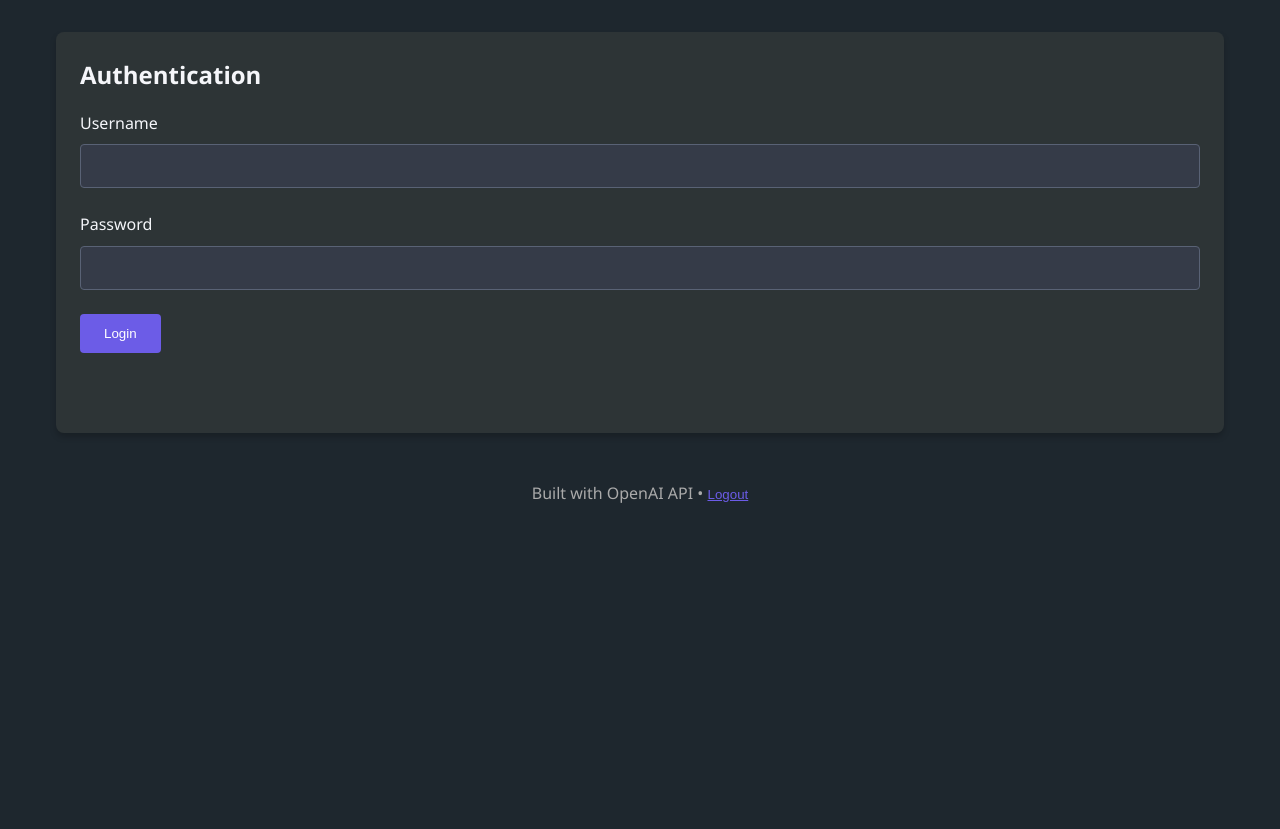
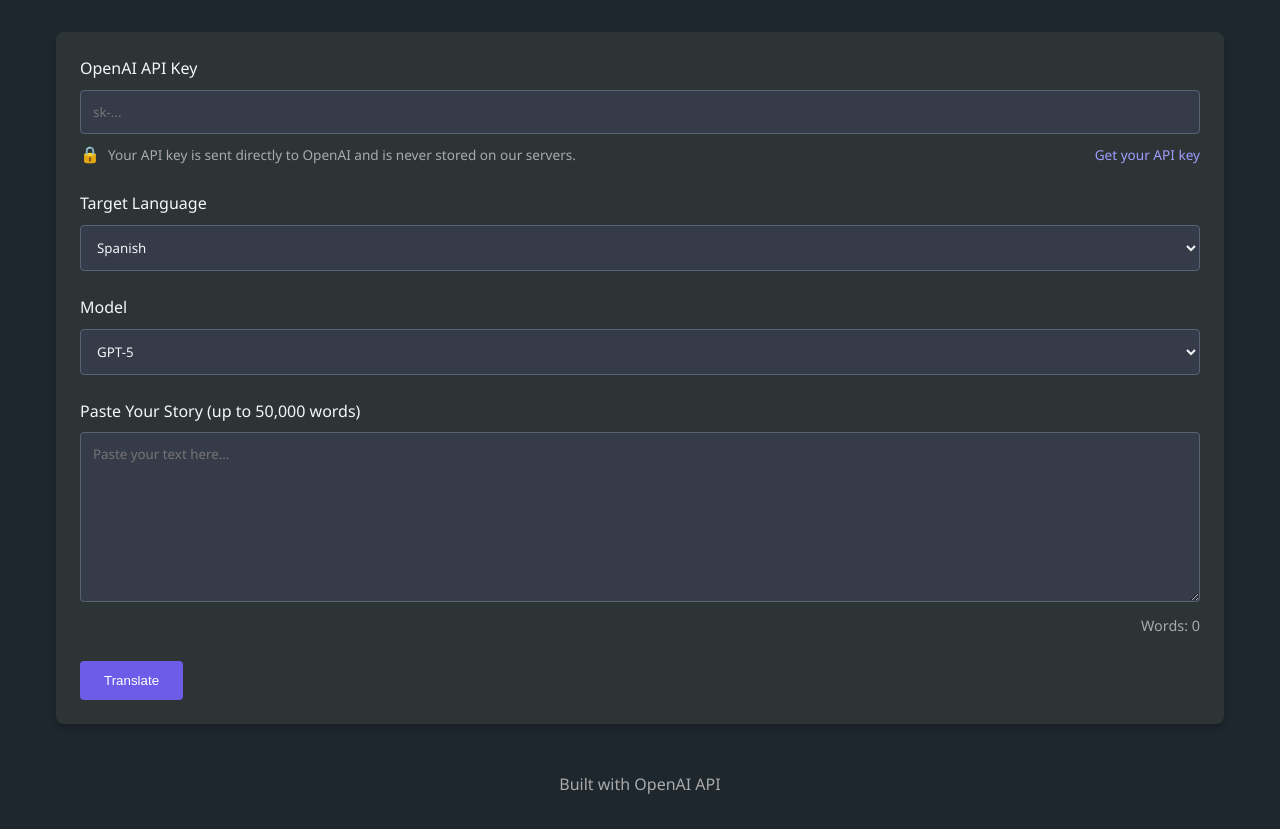
Before and after one commit to philveet/storytranslator, a Flask app: page / in a window 1280 px wide. Shown: the part 115-944 px from the top of the page. Before the commit the page ends 618 px from the top, so only its background shows below. Run offline with Flask 3, Linux system fonts and the light colour scheme.

Commit message:
feat: Implement BYOK (Bring Your Own Key) model - Remove server-side API key dependency, users now provide their own OpenAI API key - Add API key input field with privacy notice in UI - Disable authentication (preserved for future re-enablement) - Per-request OpenAI client creation with user's key - Clear error messages for invalid/quota API key issues - API key cleared from memory after translation

```diff
--- a/app.py
+++ b/app.py
@@ -19,8 +19,9 @@
     secret_key = "dev-secret-key"
 app.secret_key = secret_key
 
-# Configure OpenAI
-client = OpenAI(api_key=os.getenv("OPENAI_API_KEY"))
+# BYOK Model: OpenAI client is created per-request with user's API key
+# The server-side OPENAI_API_KEY env var is no longer used for translations
+# (Kept for potential future admin/testing use)
 
 # Authentication
 USERNAME = os.getenv("AUTH_USERNAME")
@@ -92,13 +93,18 @@
     return jsonify(AVAILABLE_LANGUAGES)
 
 @app.route('/translate-chunk', methods=['POST'])
-@require_auth
+# @require_auth  # Disabled for BYOK model - uncomment to re-enable auth
 def translate_chunk():
-    print("Received translation request:", request.json)
+    print("Received translation request")  # Don't log full request (contains API key)
     data = request.json
 
     if not data or 'text' not in data or 'target_language' not in data:
         return jsonify({"error": "Missing required parameters"}), 400
+
+    # BYOK: Get API key from request (required)
+    api_key = data.get('api_key', '').strip()
+    if not api_key:
+        return jsonify({"error": "API key is required"}), 400
 
     text = data['text']
     target_language = data['target_language']
@@ -131,15 +137,18 @@
             f"Return only the translated text—no notes, explanations, or commentary.\nYour task is to translate meaningfully and fluently, not mechanically."
         )
 
+        # BYOK: Create per-request OpenAI client with user's API key
+        user_client = OpenAI(api_key=api_key)
+
         # Call OpenAI API for translation (Responses API)
         if model == "gpt-5":
-            response = client.responses.create(
+            response = user_client.responses.create(
                 model=model,
                 input=f"{system_instruction}\n\n{prompt}",
                 timeout=280  # 280 second timeout
             )
         else:
-            response = client.responses.create(
+            response = user_client.responses.create(
                 model=model,
                 input=f"{system_instruction}\n\n{prompt}",
                 temperature=0.3,
@@ -157,8 +166,16 @@
         })
 
     except Exception as e:
-        print(f"Translation error: {str(e)}")
-        return jsonify({"error": str(e)}), 500
+        error_str = str(e)
+        print(f"Translation error: {error_str}")
+
+        # Provide clearer error messages for common API key issues
+        if "invalid_api_key" in error_str.lower() or "incorrect api key" in error_str.lower():
+            return jsonify({"error": "Invalid API key. Please check your OpenAI API key and try again."}), 401
+        if "insufficient_quota" in error_str.lower() or "exceeded" in error_str.lower():
+            return jsonify({"error": "API quota exceeded. Please check your OpenAI account billing."}), 402
+
+        return jsonify({"error": error_str}), 500
 
 if __name__ == '__main__':
     app.run(debug=os.getenv('FLASK_ENV') == 'development')
--- a/static/css/styles.css
+++ b/static/css/styles.css
@@ -266,6 +266,31 @@
     margin-top: 0.25rem;
 }
 
+/* BYOK API Key Notice */
+.api-key-notice {
+    margin-top: 0.5rem;
+    font-size: 0.85rem;
+    color: #aaa;
+    display: flex;
+    align-items: center;
+    gap: 0.5rem;
+    flex-wrap: wrap;
+}
+
+.api-key-notice .privacy-icon {
+    font-size: 1rem;
+}
+
+.api-key-notice a {
+    color: var(--secondary-color);
+    text-decoration: none;
+    margin-left: auto;
+}
+
+.api-key-notice a:hover {
+    text-decoration: underline;
+}
+
 /* Utility Classes */
 .hidden {
     display: none !important;
--- a/static/js/auth.js
+++ b/static/js/auth.js
@@ -1,6 +1,16 @@
 /**
  * Authentication handling for Story Translator
+ *
+ * NOTE: Authentication is currently DISABLED for BYOK (Bring Your Own Key) model.
+ * Users provide their own OpenAI API key, so no server-side auth is needed.
+ * This code is preserved and can be re-enabled by:
+ * 1. Setting AUTH_ENABLED = true below
+ * 2. Uncommenting @require_auth decorator in app.py
+ * 3. Removing 'hidden' class from auth-section in index.html
+ * 4. Adding 'hidden' class to app-section in index.html
  */
+
+const AUTH_ENABLED = false;  // Set to true to re-enable authentication
 
 class Auth {
     constructor() {
@@ -15,6 +25,13 @@
     }
 
     init() {
+        // BYOK mode: Skip authentication entirely
+        if (!AUTH_ENABLED) {
+            this.isAuthenticated = true;
+            this.showApp();
+            return;
+        }
+
         // Check if already authenticated
         this.checkAuthStatus();
 
--- a/static/js/translator.js
+++ b/static/js/translator.js
@@ -18,6 +18,7 @@
         this.isTranslating = false;
         this.abortController = null;
         this.context = '';
+        this.apiKey = '';  // BYOK: User's API key (never persisted)
 
         // Elements
         this.progressBar = document.getElementById('progress-bar');
@@ -78,7 +79,19 @@
         // Read selected model (fallback to gpt-5)
         this.model = (document.getElementById('model-picker') && document.getElementById('model-picker').value) || 'gpt-5';
 
+        // BYOK: Get API key from input
+        const apiKeyInput = document.getElementById('api-key');
+        this.apiKey = apiKeyInput ? apiKeyInput.value.trim() : '';
+
         try {
+            // BYOK: Validate API key
+            if (!this.apiKey) {
+                throw new Error('Please enter your OpenAI API key');
+            }
+            if (!this.apiKey.startsWith('sk-')) {
+                throw new Error('Invalid API key format. OpenAI API keys start with "sk-"');
+            }
+
             // Get text from textarea
             this.originalText = document.getElementById('input-text').value.trim();
             if (!this.originalText) {
@@ -384,9 +397,11 @@
             console.error(`Error translating chunk ${chunk.index + 1} (attempt ${retryCount + 1}):`, error);
 
             // Check for specific error types that shouldn't be retried
-            if (error.message.includes('Authentication required')) {
-                this.showMessage('Your session has expired. Please log in again.', 'error');
-                throw error; // Don't retry auth errors
+            if (error.message.includes('API key is required') ||
+                error.message.includes('Invalid API key') ||
+                error.message.includes('API quota exceeded')) {
+                // Don't retry API key or quota errors - user needs to fix these
+                throw error;
             }
 
             if (retryCount < maxRetries) {
@@ -427,7 +442,8 @@
                 text: chunk.text,
                 target_language: this.targetLanguage,
                 context: chunk.context || this.context,
-                model: this.model
+                model: this.model,
+                api_key: this.apiKey  // BYOK: Include user's API key
             };
 
             console.log(`Sending chunk ${chunk.index + 1} to translation API`);
@@ -640,6 +656,9 @@
         // Clear context
         this.context = '';
 
+        // BYOK: Clear API key from memory after translation (security best practice)
+        this.apiKey = '';
+
         // Force garbage collection consideration without blocking UI
         setTimeout(() => {
             console.log(`Memory cleanup complete, released data for ${originalResultsLength} chunks`);
--- a/templates/index.html
+++ b/templates/index.html
@@ -12,8 +12,8 @@
             <h1>Story Translator</h1>
         </header>
 
-        <!-- Authentication Section -->
-        <section id="auth-section" class="section">
+        <!-- Authentication Section (PRESERVED - currently disabled for BYOK model) -->
+        <section id="auth-section" class="section hidden">
             <div class="card">
                 <h2>Authentication</h2>
                 <form id="login-form">
@@ -31,10 +31,20 @@
             </div>
         </section>
 
-        <!-- Main Application Section (hidden initially) -->
-        <main id="app-section" class="section hidden">
+        <!-- Main Application Section (visible by default for BYOK model) -->
+        <main id="app-section" class="section">
             <div class="card">
                 <form id="translation-form">
+                    <!-- BYOK: API Key Input -->
+                    <div class="form-group">
+                        <label for="api-key">OpenAI API Key</label>
+                        <input type="password" id="api-key" name="api-key" placeholder="sk-..." required autocomplete="off">
+                        <div class="api-key-notice">
+                            <span class="privacy-icon">🔒</span>
+                            Your API key is sent directly to OpenAI and is never stored on our servers.
+                            <a href="https://platform.openai.com/api-keys" target="_blank" rel="noopener">Get your API key</a>
+                        </div>
+                    </div>
                     <div class="form-group">
                         <label for="target-language">Target Language</label>
                         <select id="target-language" name="target-language" required>
@@ -43,7 +53,7 @@
                     </div>
                     <!-- INSERT MODEL PICKER START -->
                     <div class="form-group">
-                        <label for="model-picker">Model Picker</label>
+                        <label for="model-picker">Model</label>
                         <select id="model-picker" name="model-picker" required>
                             <option value="gpt-5" selected>GPT-5</option>
                             <option value="gpt-4.1">GPT-4.1</option>
@@ -95,7 +105,9 @@
         </main>
 
         <footer>
-            <p>Built with OpenAI API • <button id="logout-btn" class="btn link">Logout</button></p>
+            <p>Built with OpenAI API</p>
+            <!-- Logout button preserved but hidden for BYOK model -->
+            <button id="logout-btn" class="btn link hidden">Logout</button>
         </footer>
     </div>
 
```
